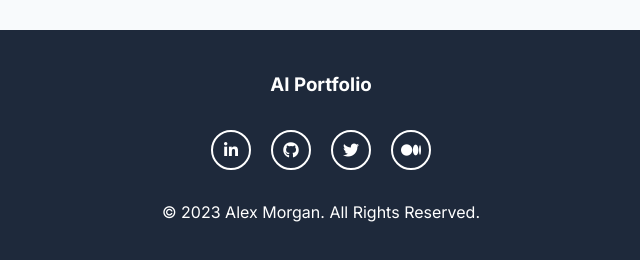
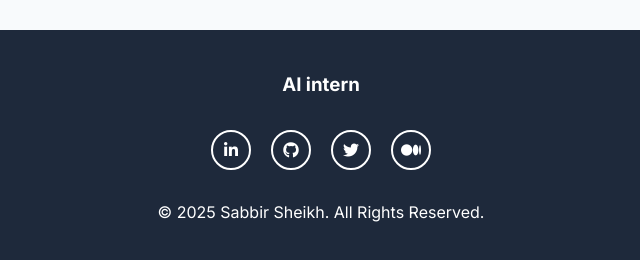
Before and after one commit to sabbirsheikh420/Sabbir-Sheikh-, a plain HTML site: page index.html in a window 1280 px wide. Shown: the part 4811-5071 px from the top of the page, 319-959 px from the left. Drawn offline with Linux system fonts and the light colour scheme.

Commit message:
Update index.html

```diff
--- a/index.html
+++ b/index.html
@@ -739,14 +739,14 @@
     <!-- Footer -->
     <footer>
         <div class="container">
-            <h3>AI Portfolio</h3>
+            <h3>AI intern</h3>
             <div class="social-links">
                 <a href="#"><i class="fab fa-linkedin-in"></i></a>
                 <a href="#"><i class="fab fa-github"></i></a>
                 <a href="#"><i class="fab fa-twitter"></i></a>
                 <a href="#"><i class="fab fa-medium-m"></i></a>
             </div>
-            <p>&copy; 2023 Alex Morgan. All Rights Reserved.</p>
+            <p>&copy; 2025 Sabbir Sheikh. All Rights Reserved.</p>
         </div>
     </footer>
         <script>
```
